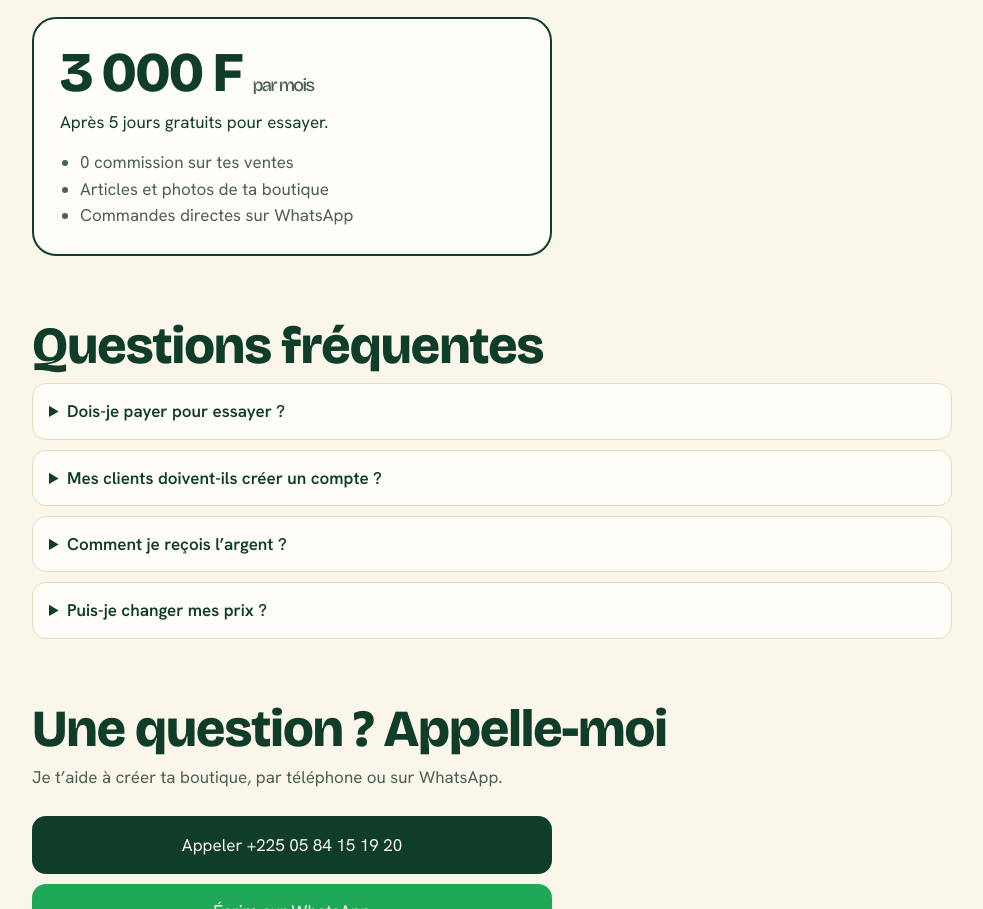
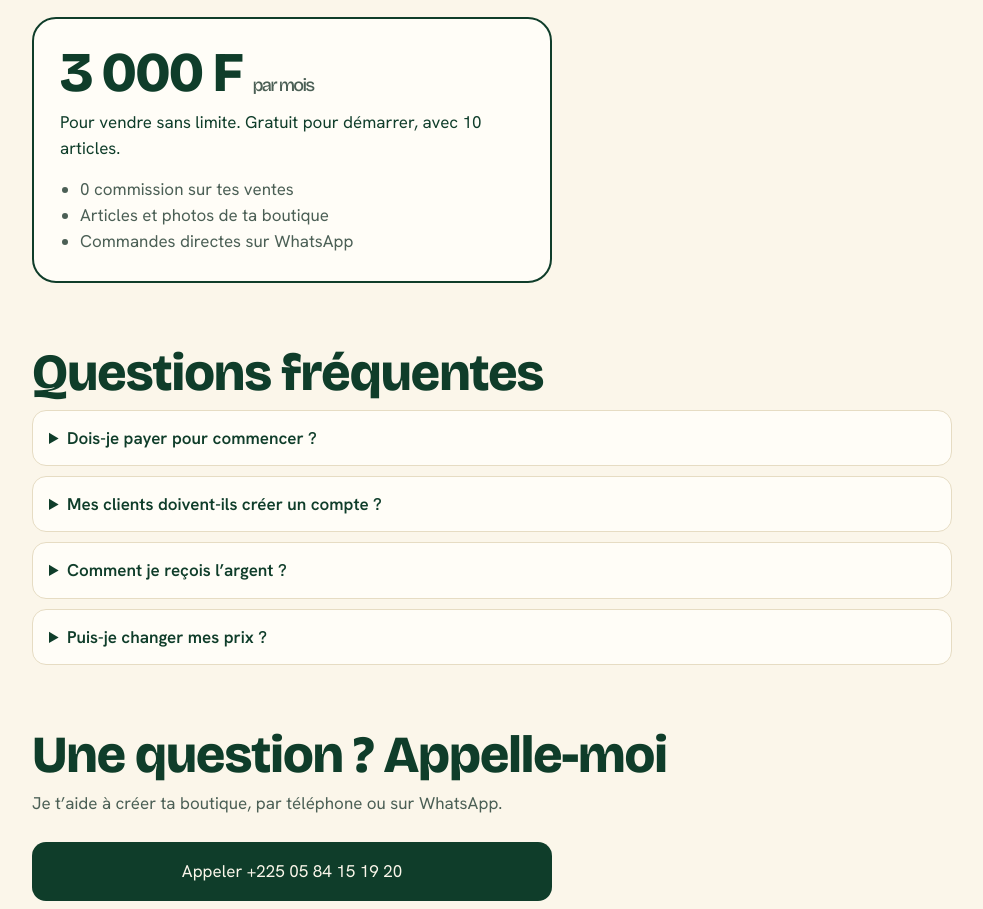
Before and after one commit to kadercoulibaly095-web/brobroli, a plain HTML site: page index.html in a window 1280 px wide. Shown: the part 2246-3155 px from the top of the page, without its empty margins (148-1131 px from the left). Drawn offline with nearby package versions, Linux system fonts and the light colour scheme.

Commit message:
Update index.html

```diff
--- a/index.html
+++ b/index.html
@@ -79,7 +79,7 @@ footer a{color:inherit}
 <h2>Un prix simple</h2>
 <div class="tarif">
 <div class="big">3 000 F <small>par mois</small></div>
-<p>Après 5 jours gratuits pour essayer.</p>
+<p><p>Pour vendre sans limite. Gratuit pour démarrer, avec 10 articles.</p></p>
 <ul>
 <li>0 commission sur tes ventes</li>
 <li>Articles et photos de ta boutique</li>
@@ -90,7 +90,8 @@ footer a{color:inherit}
 
 <section class="faq">
 <h2>Questions fréquentes</h2>
-<details><summary>Dois-je payer pour essayer ?</summary><p>Non, les 5 premiers jours sont gratuits.</p></details>
+<details><summary>Dois-je payer pour commencer ?</summary><p>Non, tu démarres gratuitement avec 10 articles. Le Pro à 3 000 F par mois est optionnel.</p></details>
+
 <details><summary>Mes clients doivent-ils créer un compte ?</summary><p>Non, ils ouvrent ton lien et commandent.</p></details>
 <details><summary>Comment je reçois l’argent ?</summary><p>Directement de ton client, par Wave, MTN ou en main propre. Brobroli ne touche pas à ton argent.</p></details>
 <details><summary>Puis-je changer mes prix ?</summary><p>Écris-nous sur WhatsApp et nous modifions ta boutique avec toi.</p></details>
```
